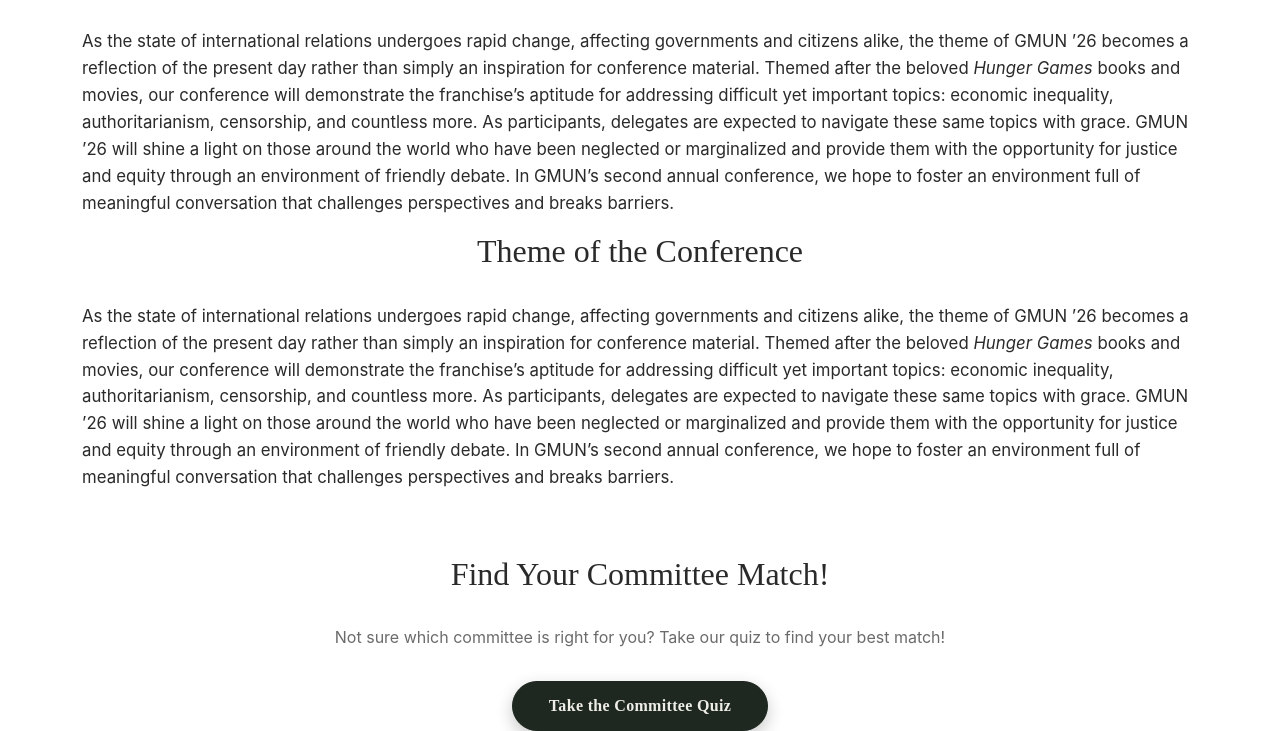
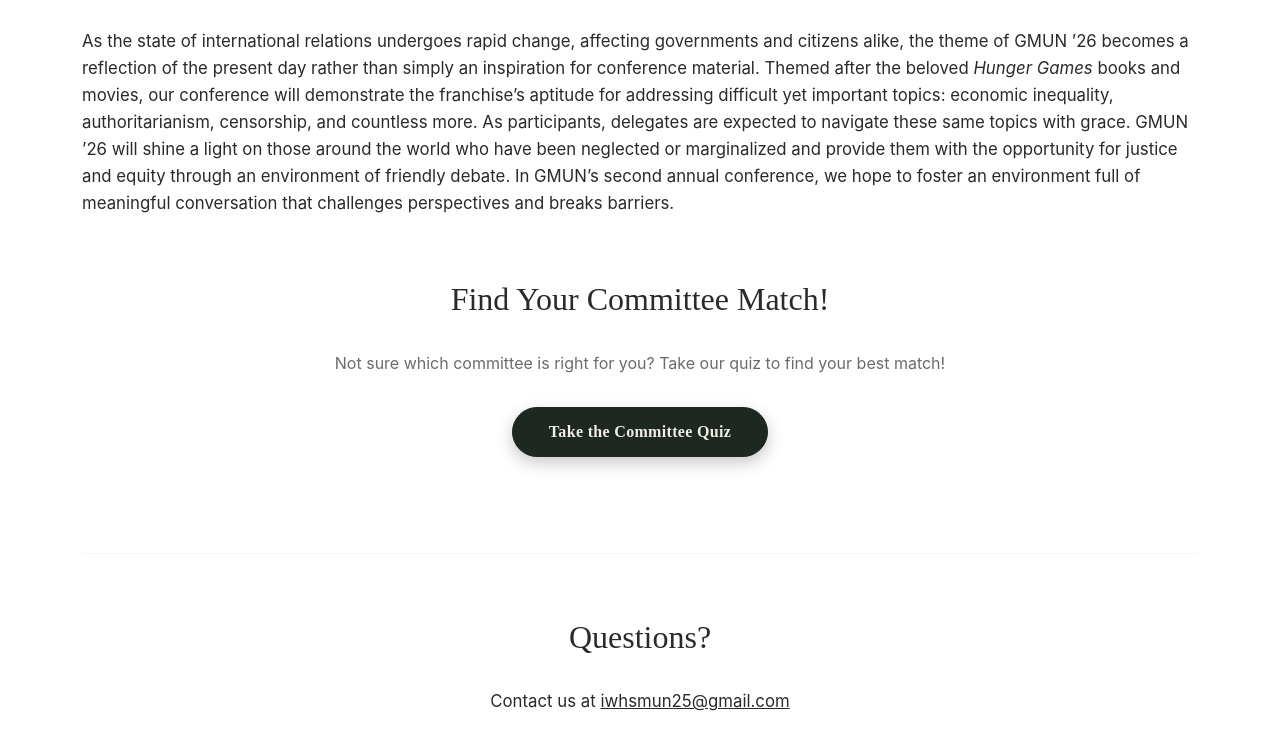
Before and after one commit to thomasmccabe287-sketch/Gratia, a Flask app: page / in a window 1280 px wide. Shown: the part 963-1694 px from the top of the page. Run offline with Flask 3, Linux system fonts and the light colour scheme.

Commit message:
Removed the Double Text

```diff
--- a/gratia_MUN_1/templates/index.html
+++ b/gratia_MUN_1/templates/index.html
@@ -32,23 +32,6 @@
         </p>
       </div>
     </div>
-  </section>
-
-  <section class="theme-section">
-    <h2 class="section-title">Theme of the Conference</h2>
-      <p class="about-text">
-        As the state of international relations undergoes rapid change, affecting governments
-        and citizens alike, the theme of GMUN ’26 becomes a reflection of the present day rather
-        than simply an inspiration for conference material. Themed after the beloved
-        <em>Hunger Games</em> books and movies, our conference will demonstrate the franchise’s
-        aptitude for addressing difficult yet important topics: economic inequality,
-        authoritarianism, censorship, and countless more. As participants, delegates are expected
-        to navigate these same topics with grace. GMUN ’26 will shine a light on those around the
-        world who have been neglected or marginalized and provide them with the opportunity for
-        justice and equity through an environment of friendly debate. In GMUN’s second annual
-        conference, we hope to foster an environment full of meaningful conversation that
-        challenges perspectives and breaks barriers.
-      </p>
   </section>
 
   <section class="theme-section">
```
